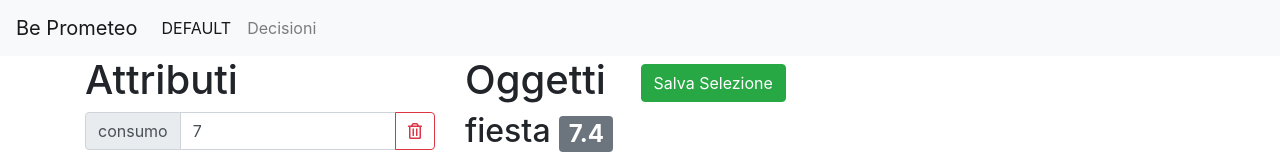
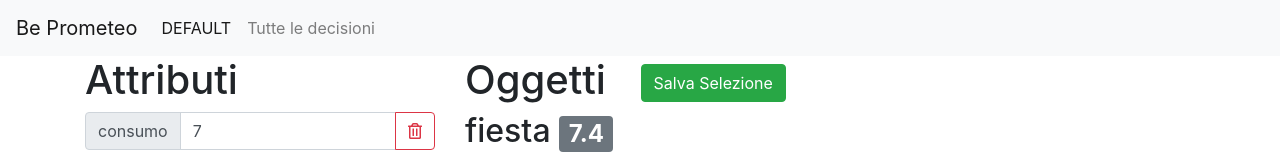
Before and after one commit to Belingheri/chooser, a React (Create React App) app: page /attuale in a window 1280 px wide. Shown: the top 158 px of the page. Built offline with nearby package versions, Linux system fonts and the light colour scheme.

Commit message:
fix Collapse

```diff
--- a/src/components/Navigator.jsx
+++ b/src/components/Navigator.jsx
@@ -4,18 +4,21 @@
 
 function Navigator({ nomeDecisione }) {
   return (
-    <Navbar bg="light">
+    <Navbar bg="light" expand="lg">
       <Navbar.Brand as={NavLink} to="/">
         Be Prometeo
       </Navbar.Brand>
+      <Navbar.Toggle aria-controls="basic-navbar-nav" />
+      <Navbar.Collapse id="basic-navbar-nav">
         <Nav className="mr-auto">
           <Nav.Link as={NavLink} to="/attuale">
             {nomeDecisione}
           </Nav.Link>
           <Nav.Link as={NavLink} to="/lista-decisioni">
-          Decisioni
+            Tutte le decisioni
           </Nav.Link>
         </Nav>
+      </Navbar.Collapse>
     </Navbar>
   );
 }
```
Lines whose indentation alone changed are shown as unchanged.
